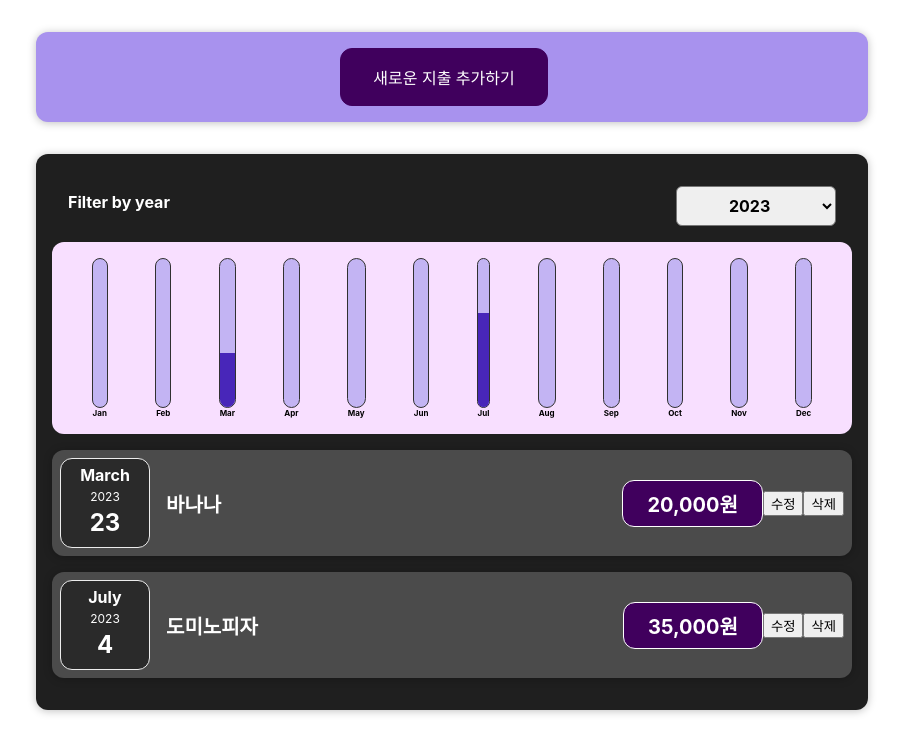
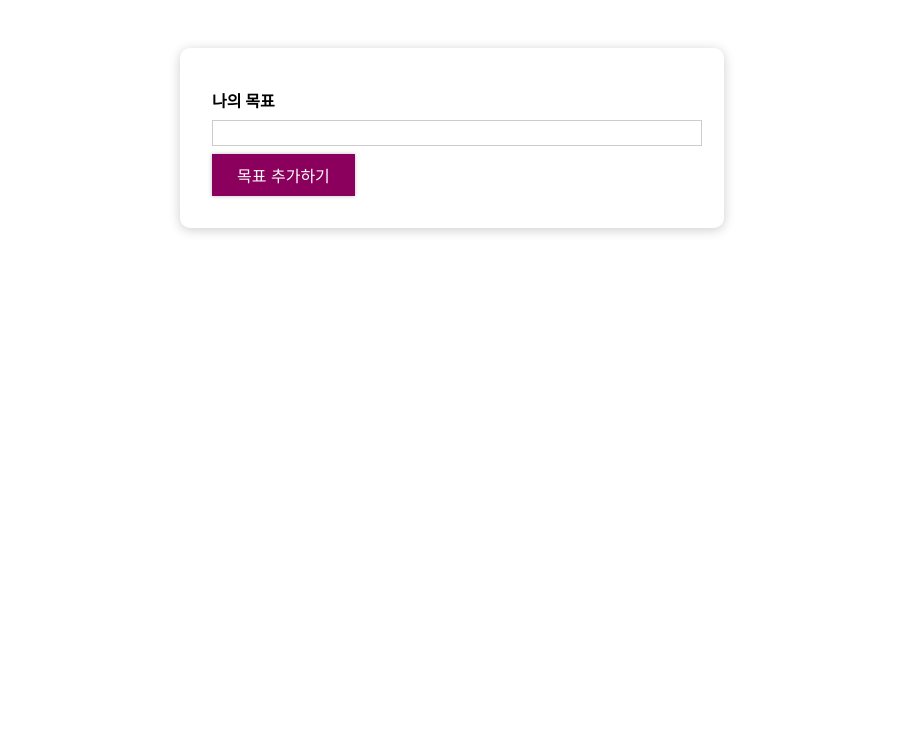
Before and after one commit to world421/react-basic-study202310, a React (Create React App) app: page / in a window 1280 px wide. Shown: the top 754 px of the page, without its empty margins (188-1091 px from the left). Built offline with nearby package versions, Linux system fonts and the light colour scheme.

Commit message:
목표설정 APP 기본 템플릿 작성

```diff
--- a/src/App.css
+++ b/src/App.css
@@ -1,38 +1,14 @@
-.App {
-  text-align: center;
+#goals {
+  width: 35rem;
+  max-width: 90%;
+  margin: 3rem auto;
 }
 
-.App-logo {
-  height: 40vmin;
-  pointer-events: none;
+#goal-form {
+  width: 30rem;
+  max-width: 90%;
+  margin: 3rem auto;
+  padding: 2rem;
+  box-shadow: 0 2px 12px rgba(0, 0, 0, 0.2);
+  border-radius: 10px;
 }
-
-@media (prefers-reduced-motion: no-preference) {
-  .App-logo {
-    animation: App-logo-spin infinite 0.5s linear;
-  }
-}
-
-.App-header {
-  background-color: #282c34;
-  min-height: 100vh;
-  display: flex;
-  flex-direction: column;
-  align-items: center;
-  justify-content: center;
-  font-size: calc(10px + 2vmin);
-  color: white;
-}
-
-.App-link {
-  color: #61dafb;
-}
-
-@keyframes App-logo-spin {
-  from {
-    transform: rotate(0deg);
-  }
-  to {
-    transform: rotate(360deg);
-  }
-}
--- a/src/App.js
+++ b/src/App.js
@@ -1,60 +1,18 @@
 import React, { useState } from 'react';
 import './App.css';
-import Expenses from './components/Expenses/Expenses';
-import NewExpense from './components/NewExpense/NewExpense';
+import CourseInput from './components/CourseGoals/CourseInput';
+import CourseList from './components/CourseGoals/CourseList';
 
 const App = () => {
-  //지출 항목 객체 배열
-
-  const expenses = [
-    {
-      id: 1,
-      title: '바나나',
-      price: 20000,
-      date: new Date(2023, 3 - 1, 23),
-    },
-    {
-      id: 2,
-      title: 'BBQ 치킨',
-      price: 20000,
-      date: new Date(2022, 5 - 1, 21),
-    },
-    {
-      id: 3,
-      title: '도미노피자',
-      price: 35000,
-      date: new Date(2023, 7 - 1, 4),
-    },
-    {
-      id: 4,
-      title: '엽기떡볶이',
-      price: 17000,
-      date: new Date(2021, 3 - 1, 28),
-    },
-  ];
-
-  // 지출 객체 배열을 상태 변수로 관리
-  const [expenseList, setExpenseList] = useState(expenses);
-
-  //ExpenseForm에게 내려보낼 함수
-  const addExpenseHandler = (newExpense) => {
-    console.log('App 컴포넌트에서 응답함!');
-
-    const modifyExpense = {
-      ...newExpense,
-      id: expenseList[expenseList.length - 1].id + 1, //pk 지정 가넝 !
-    };
-
-    setExpenseList([...expenseList, newExpense]);
-    console.log(expenseList);
-  };
-
   return (
-    <>
-      <NewExpense onAddExpense={addExpenseHandler} />
-      <Expenses items={expenseList} />
-      {/* 상태변수로 관리하는 expenseList 화면에 뿌려줌 ! */}
-    </>
+    <div>
+      <section id='goal-form'>
+        <CourseInput />
+      </section>
+      <section id='goals'>
+        <CourseList />
+      </section>
+    </div>
   );
 };
 
--- a/src/components/Chart/Chart.js
+++ b/src/components/Chart/Chart.js
@@ -9,6 +9,9 @@
 
   // 1년치 총액
   // a : 리턴결과에 대한 누적값, b: 배열에서 하나씩 꺼낸 값
+  // a+b 반복해서 요소를 줄이겠다
+  // 0 : 초기 index 0번부터 돌리겠다 ~
+  // 배열의 첫번째 값부터 돌릴려면 0부터 줘여함
   const totalValue = dataPointValues.reduce((a, b) => a + b, 0);
 
   // 그 중에서 제일 지출이 높은 값
--- /dev/null
+++ b/src/components/CourseGoals/CourseInput.css
@@ -0,0 +1,24 @@
+.form-control {
+  margin: 0.5rem 0;
+}
+
+.form-control label {
+  font-weight: bold;
+  display: block;
+  margin-bottom: 0.5rem;
+}
+
+.form-control input {
+  display: block;
+  width: 100%;
+  border: 1px solid #ccc;
+  font: inherit;
+  line-height: 1.5rem;
+  padding: 0 0.25rem;
+}
+
+.form-control input:focus {
+  outline: none;
+  background: #fad0ec;
+  border-color: #8b005d;
+}
--- /dev/null
+++ b/src/components/CourseGoals/CourseInput.js
@@ -0,0 +1,17 @@
+import React from 'react';
+import './CourseInput.css';
+import Button from '../UI/Button/Button';
+
+const CourseInput = () => {
+  return (
+    <form>
+      <div className='form-control'>
+        <label>나의 목표</label>
+        <input type='text' />
+      </div>
+      <Button type='submit'>목표 추가하기</Button>
+    </form>
+  );
+};
+
+export default CourseInput;
--- /dev/null
+++ b/src/components/CourseGoals/CourseList.css
@@ -0,0 +1,5 @@
+.goal-list {
+  list-style: none;
+  margin: 0;
+  padding: 0;
+}
--- /dev/null
+++ b/src/components/CourseGoals/CourseList.js
@@ -0,0 +1,12 @@
+import React from 'react';
+import './CourseList.css';
+
+const CourseList = () => {
+  return (
+    <ul className='goal-list'>
+      <li></li>
+    </ul>
+  );
+};
+
+export default CourseList;
--- /dev/null
+++ b/src/components/UI/Button/Button.css
@@ -0,0 +1,20 @@
+.button {
+  font: inherit;
+  padding: 0.5rem 1.5rem;
+  border: 1px solid #8b005d;
+  color: white;
+  background: #8b005d;
+  box-shadow: 0 0 4px rgba(0, 0, 0, 0.26);
+  cursor: pointer;
+}
+
+.button:focus {
+  outline: none;
+}
+
+.button:hover,
+.button:active {
+  background: #ac0e77;
+  border-color: #ac0e77;
+  box-shadow: 0 0 8px rgba(0, 0, 0, 0.26);
+}
--- /dev/null
+++ b/src/components/UI/Button/Button.js
@@ -0,0 +1,16 @@
+import React from 'react';
+import './Button.css';
+
+const Button = ({ type, onClick, children }) => {
+  return (
+    <button
+      type={type}
+      className='button'
+      onClick={onclick}
+    >
+      {children}
+    </button>
+  );
+};
+
+export default Button;
```
